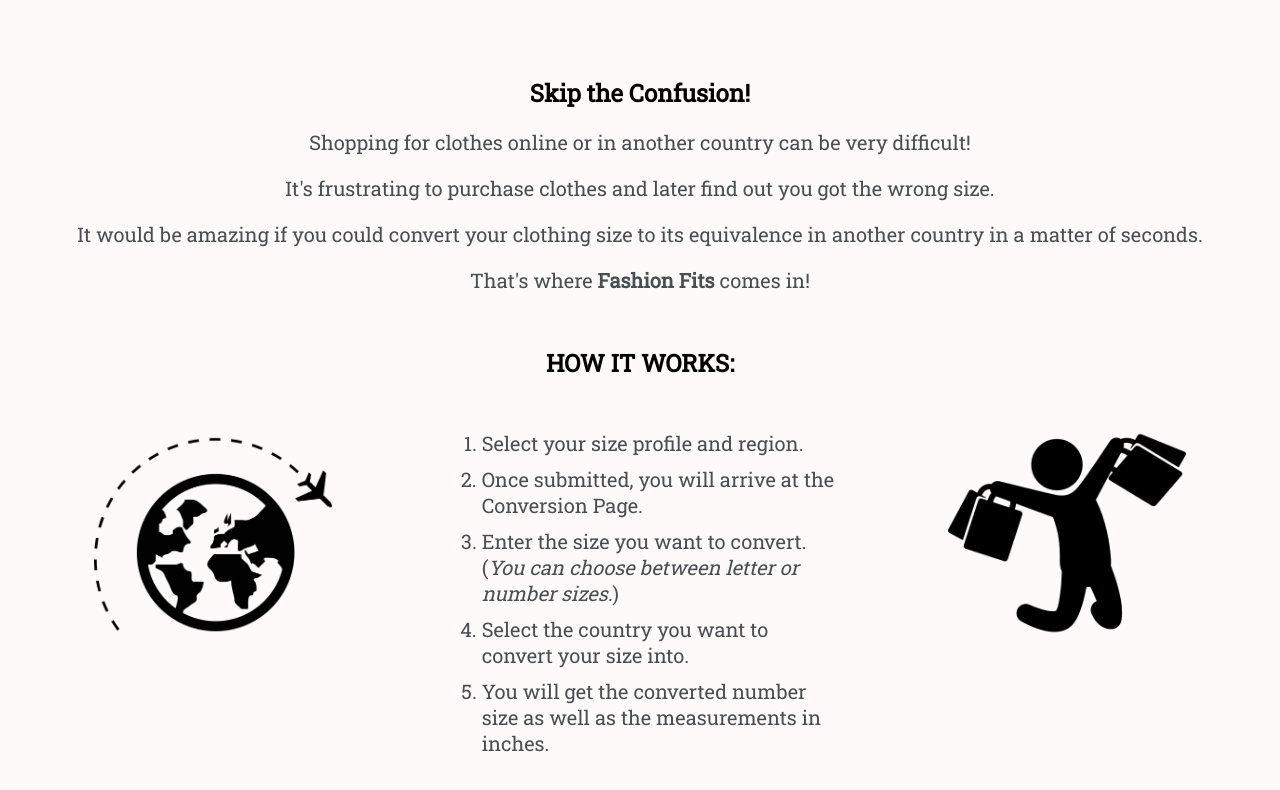
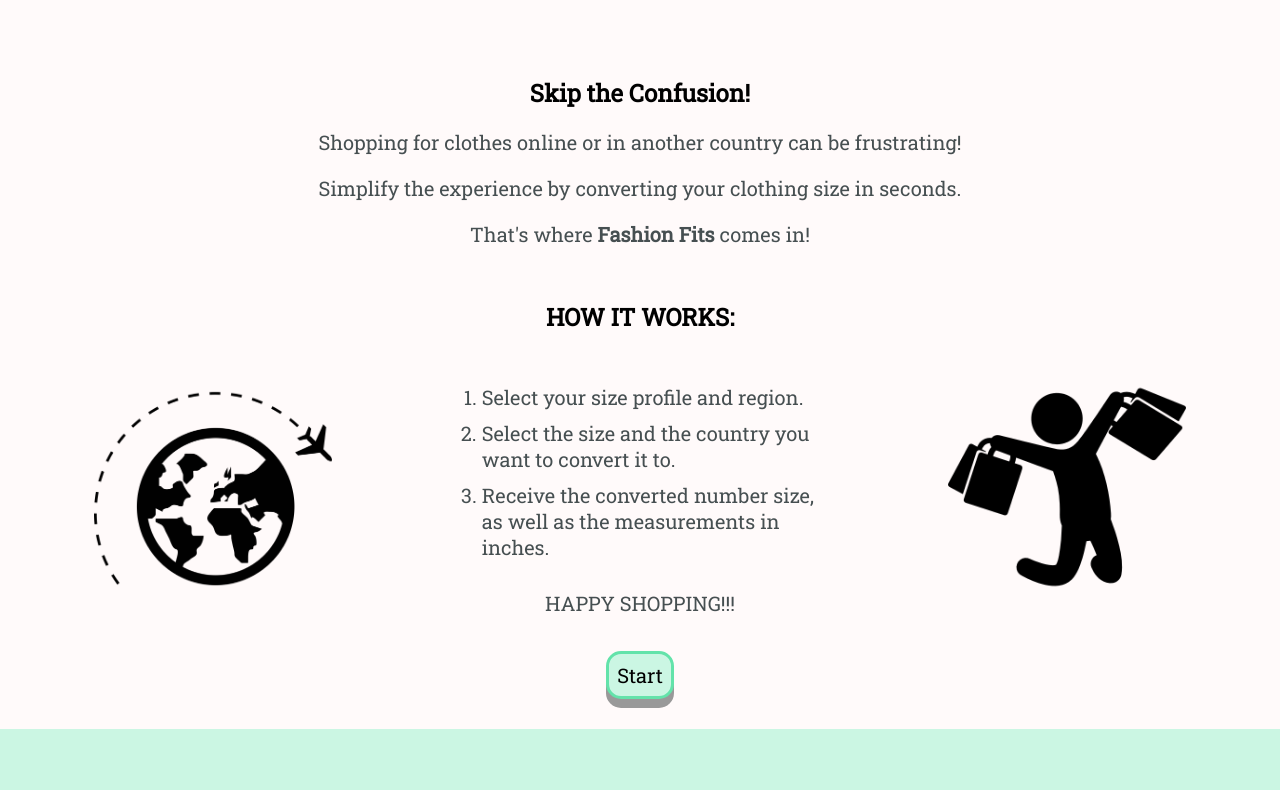
Before and after one commit to ollythedeveloper/fashion-fits, a React (Create React App) app: page / in a window 1280 px wide. Shown: the part 400-1190 px from the top of the page. Built offline with nearby package versions, Linux system fonts and the light colour scheme; no server answers; the HTML template or start-up script is replaced by a standard one; a web font is replaced by a local one.

Commit message:
edit landing page

```diff
--- a/src/Landing/Landing.js
+++ b/src/Landing/Landing.js
@@ -28,9 +28,8 @@
                         <header>
                             <h2>Skip the Confusion!</h2>
                         </header>
-                        <p>Shopping for clothes online or in another country can be very difficult!</p>
-                        <p>It's frustrating to purchase clothes and later find out you got the wrong size.</p>
-                        <p>It would be amazing if you could convert your clothing size to its equivalence in another country in a matter of seconds.</p>
+                        <p>Shopping for clothes online or in another country can be frustrating!</p>
+                        <p>Simplify the experience by converting your clothing size in seconds.</p>
                         <p>That's where <b>Fashion Fits</b> comes in!</p>
                     </div>
                 </div>
@@ -44,10 +43,8 @@
                     <div className="item">
                         <ol>
                             <li>Select your size profile and region.</li>
-                            <li>Once submitted, you will arrive at the Conversion Page.</li>
-                            <li>Enter the size you want to convert. (<i>You can choose between letter or number sizes.</i>)</li>
-                            <li>Select the country you want to convert your size into.</li>
-                            <li>You will get the converted number size as well as the measurements in inches.</li>
+                            <li>Select the size and the country you want to convert it to.</li>
+                            <li>Receive the converted number size, as well as the measurements in inches.</li>
                         </ol>
                         <p>HAPPY SHOPPING!!!</p>
                     </div>
@@ -58,5 +55,5 @@
             </section>
             <button type="submit" onClick={handleStart}>Start</button>
         </div>
-    )
+    );
 }
```
